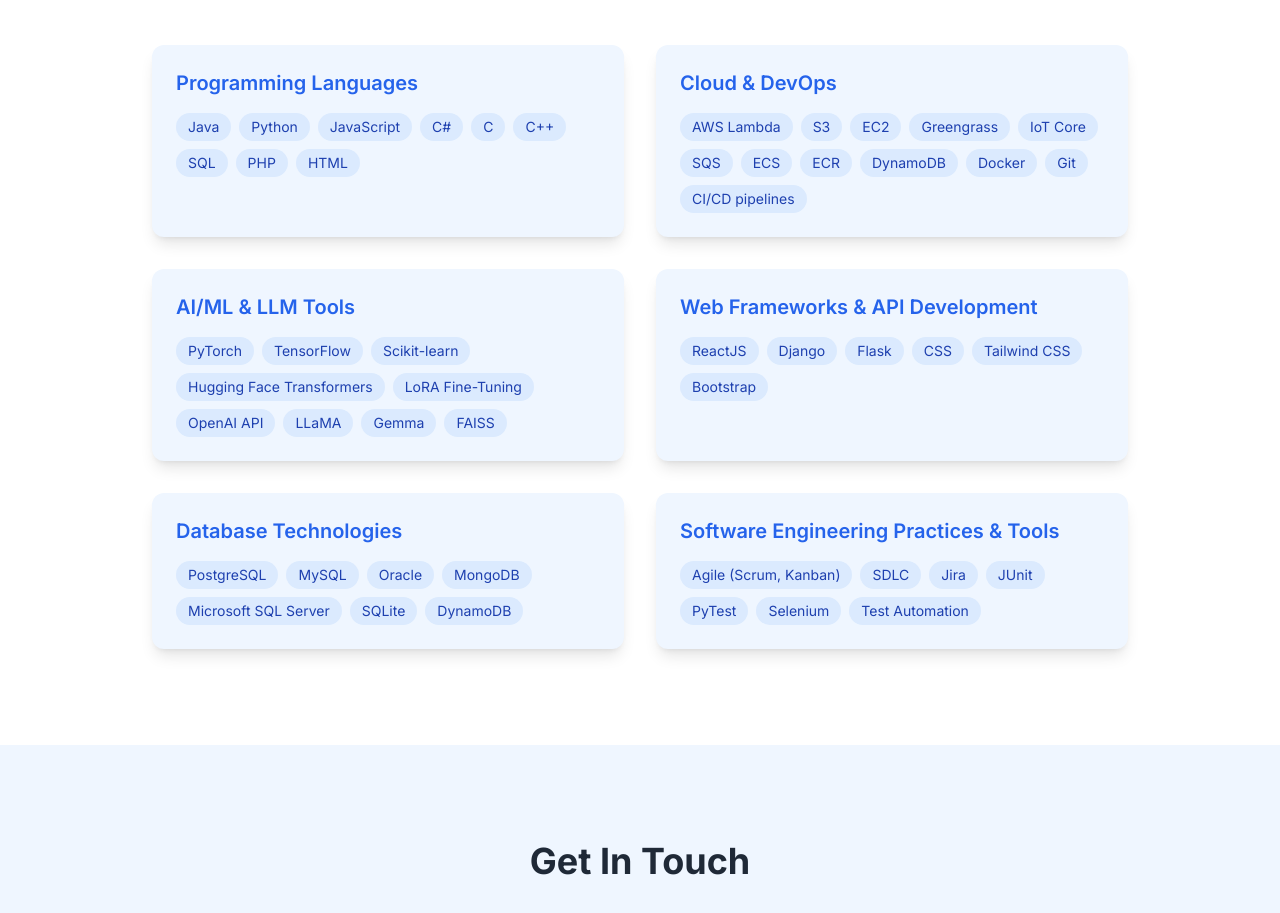
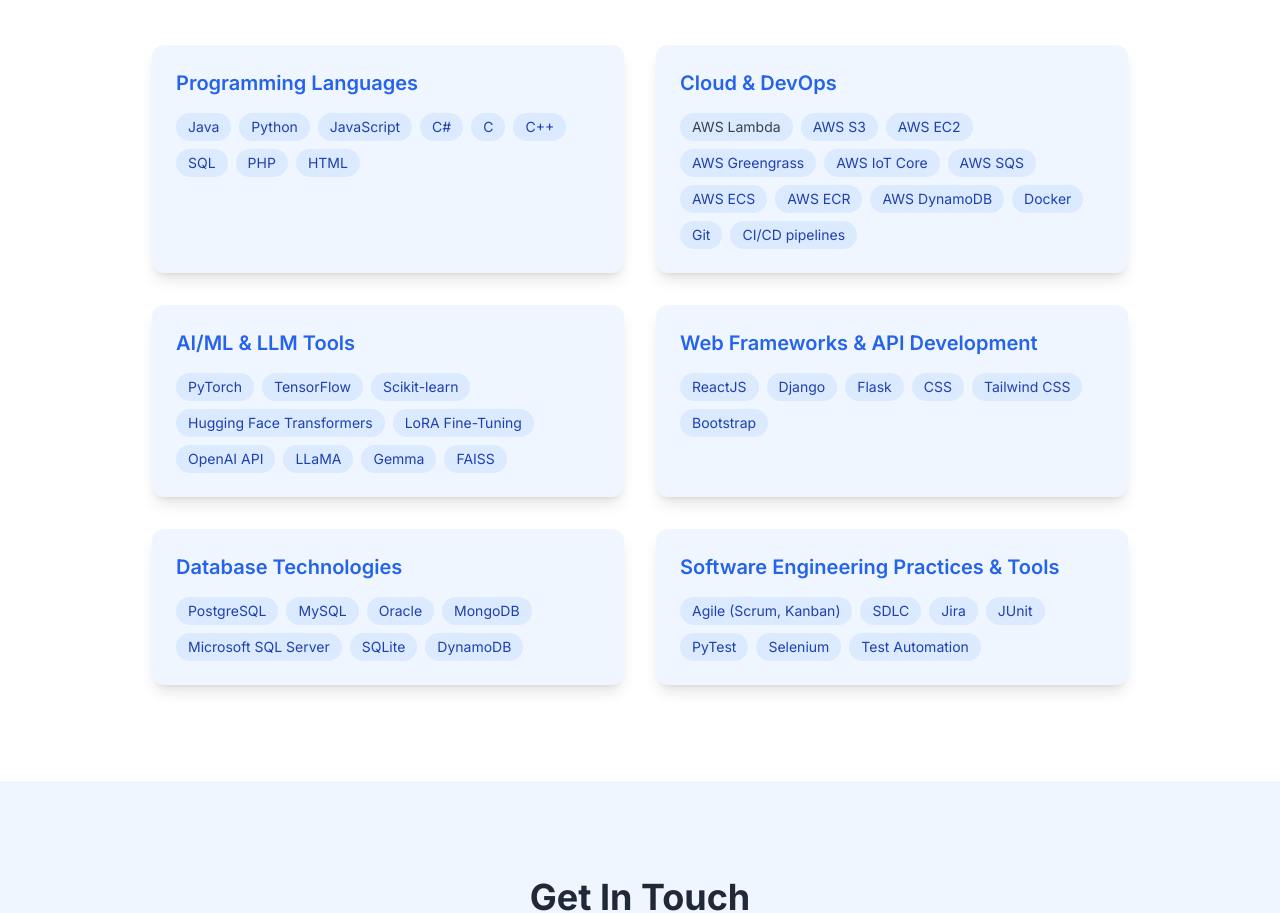
Before and after one commit to SaiKrishnaReddyDaka14/Portfolio-Website, a plain HTML site: page index.html in a window 1280 px wide. Shown: the part 4389-5302 px from the top of the page. Drawn offline with nearby package versions, Linux system fonts and the light colour scheme.

Commit message:
Update index.html

```diff
--- a/index.html
+++ b/index.html
@@ -410,15 +410,15 @@ GitHub
       <div class="bg-blue-50 rounded-xl shadow-lg p-6 hover:shadow-2xl transition">
         <h3 class="text-xl font-semibold text-blue-600 mb-4">Cloud & DevOps</h3>
         <div class="flex flex-wrap gap-2 text-sm">
-          <span class="bg-blue-100 text-blue-800 px-3 py-1 rounded-full">AWS Lambda</span>
-          <span class="bg-blue-100 text-blue-800 px-3 py-1 rounded-full">S3</span>
-          <span class="bg-blue-100 text-blue-800 px-3 py-1 rounded-full">EC2</span>
-          <span class="bg-blue-100 text-blue-800 px-3 py-1 rounded-full">Greengrass</span>
-          <span class="bg-blue-100 text-blue-800 px-3 py-1 rounded-full">IoT Core</span>
-          <span class="bg-blue-100 text-blue-800 px-3 py-1 rounded-full">SQS</span>
-          <span class="bg-blue-100 text-blue-800 px-3 py-1 rounded-full">ECS</span>
-          <span class="bg-blue-100 text-blue-800 px-3 py-1 rounded-full">ECR</span>
-          <span class="bg-blue-100 text-blue-800 px-3 py-1 rounded-full">DynamoDB</span>
+          <span class="bg-blue-100 text-gray-700 px-3 py-1 rounded-full">AWS Lambda</span>
+          <span class="bg-blue-100 text-blue-800 px-3 py-1 rounded-full">AWS S3</span>
+          <span class="bg-blue-100 text-blue-800 px-3 py-1 rounded-full">AWS EC2</span>
+          <span class="bg-blue-100 text-blue-800 px-3 py-1 rounded-full">AWS Greengrass</span>
+          <span class="bg-blue-100 text-blue-800 px-3 py-1 rounded-full">AWS IoT Core</span>
+          <span class="bg-blue-100 text-blue-800 px-3 py-1 rounded-full">AWS SQS</span>
+          <span class="bg-blue-100 text-blue-800 px-3 py-1 rounded-full">AWS ECS</span>
+          <span class="bg-blue-100 text-blue-800 px-3 py-1 rounded-full">AWS ECR</span>
+          <span class="bg-blue-100 text-blue-800 px-3 py-1 rounded-full">AWS DynamoDB</span>
           <span class="bg-blue-100 text-blue-800 px-3 py-1 rounded-full">Docker</span>
           <span class="bg-blue-100 text-blue-800 px-3 py-1 rounded-full">Git</span>
           <span class="bg-blue-100 text-blue-800 px-3 py-1 rounded-full">CI/CD pipelines</span>
```
